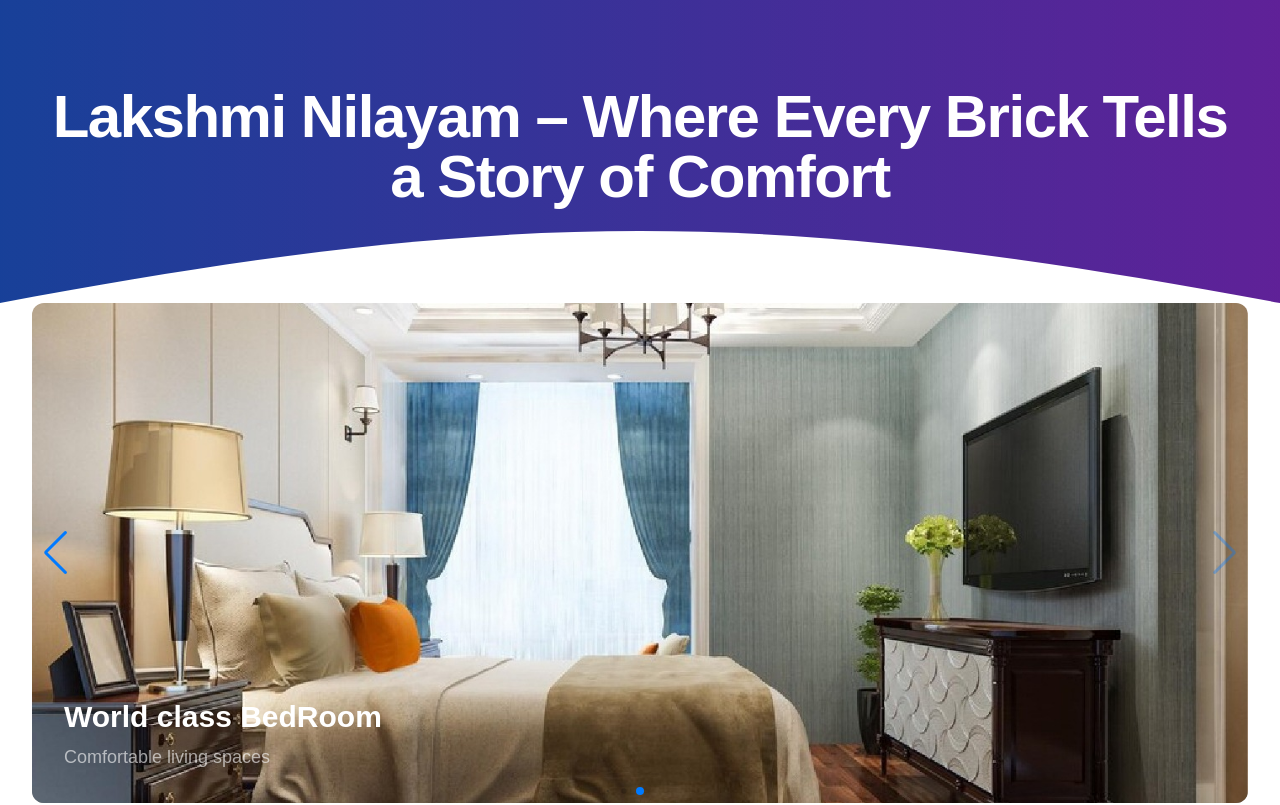
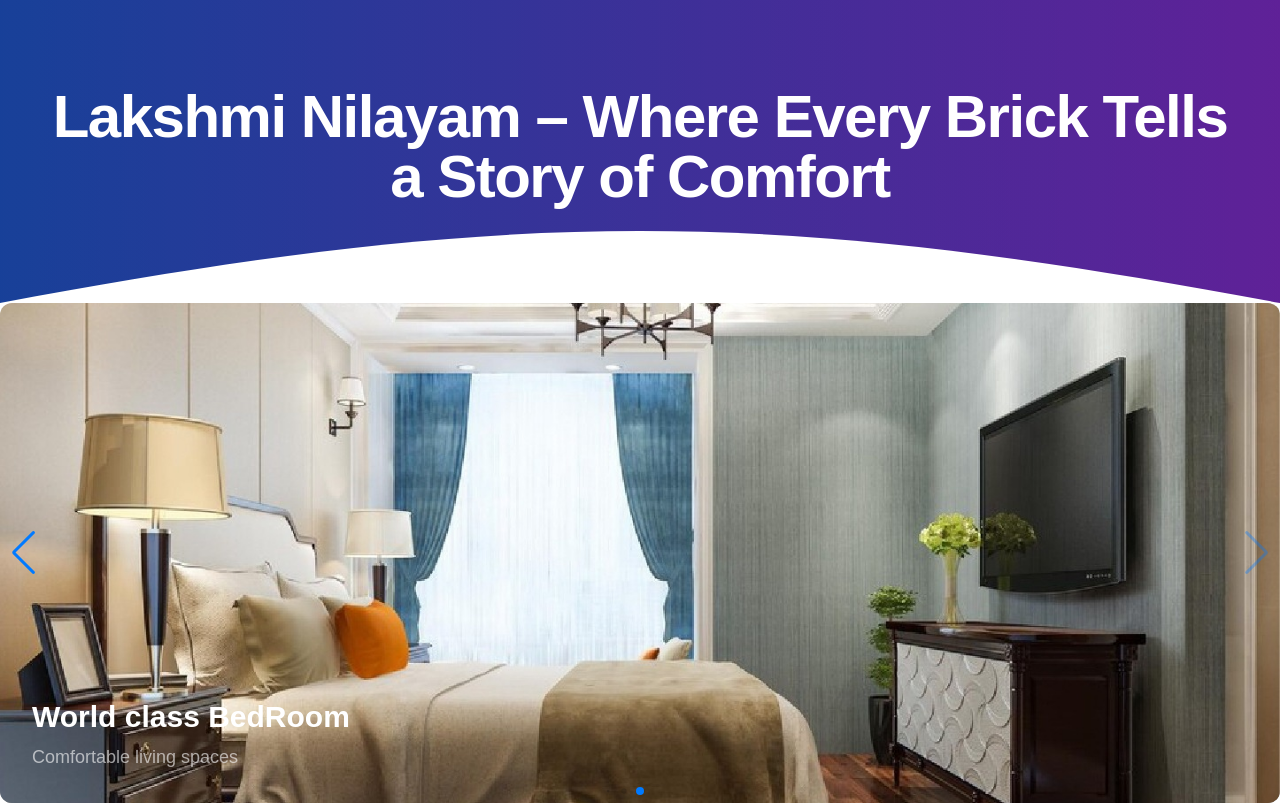
Before and after one commit to laxminilayam/laxminam, a React (Create React App) app: page / in a window 1280 px wide. Shown: the part 889-1694 px from the top of the page. Built offline with nearby package versions, Linux system fonts and the light colour scheme.

Commit message:
design change

```diff
--- a/src/components/About.js
+++ b/src/components/About.js
@@ -175,7 +175,7 @@ const About = () => {
     return (
         <>
             <Banner />
-            <section id="about" className="py-8 md:py-20 -top-12 md:-top-20 relative overflow-hidden">
+            <section id="about" className=" relative overflow-hidden">
                 {/* Background decoration */}
                 {/* <motion.div
                     className="absolute inset-0 opacity-10"
@@ -188,7 +188,7 @@ const About = () => {
                 /> */}
 
                 {/* Main content */}
-                <div className="max-w-7xl mx-auto px-4 sm:px-6 lg:px-8 relative">
+                <div className="max-w-7xl mx-auto relative">
                     <motion.div
                         ref={ref}
                         initial="hidden"
```
